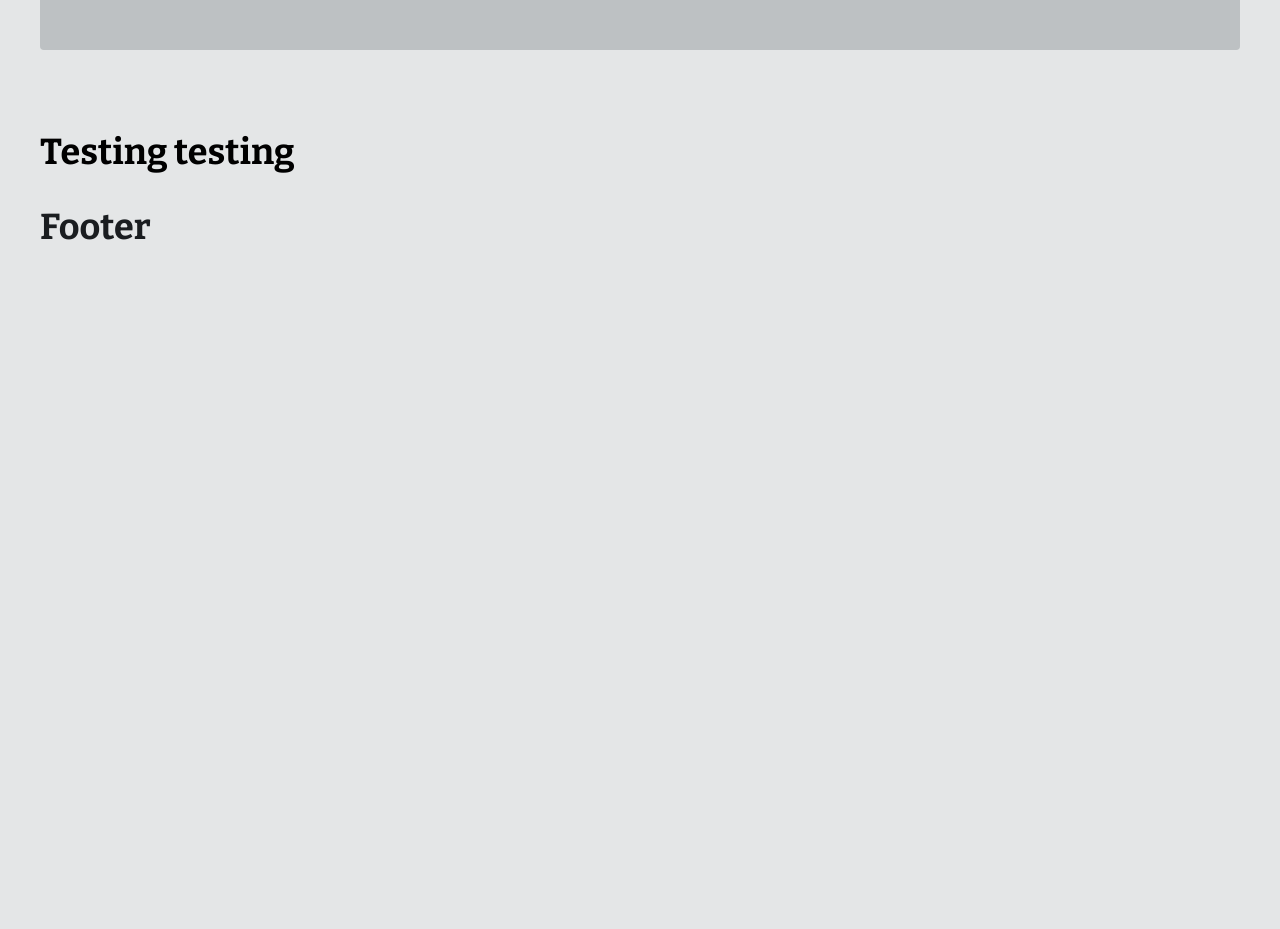
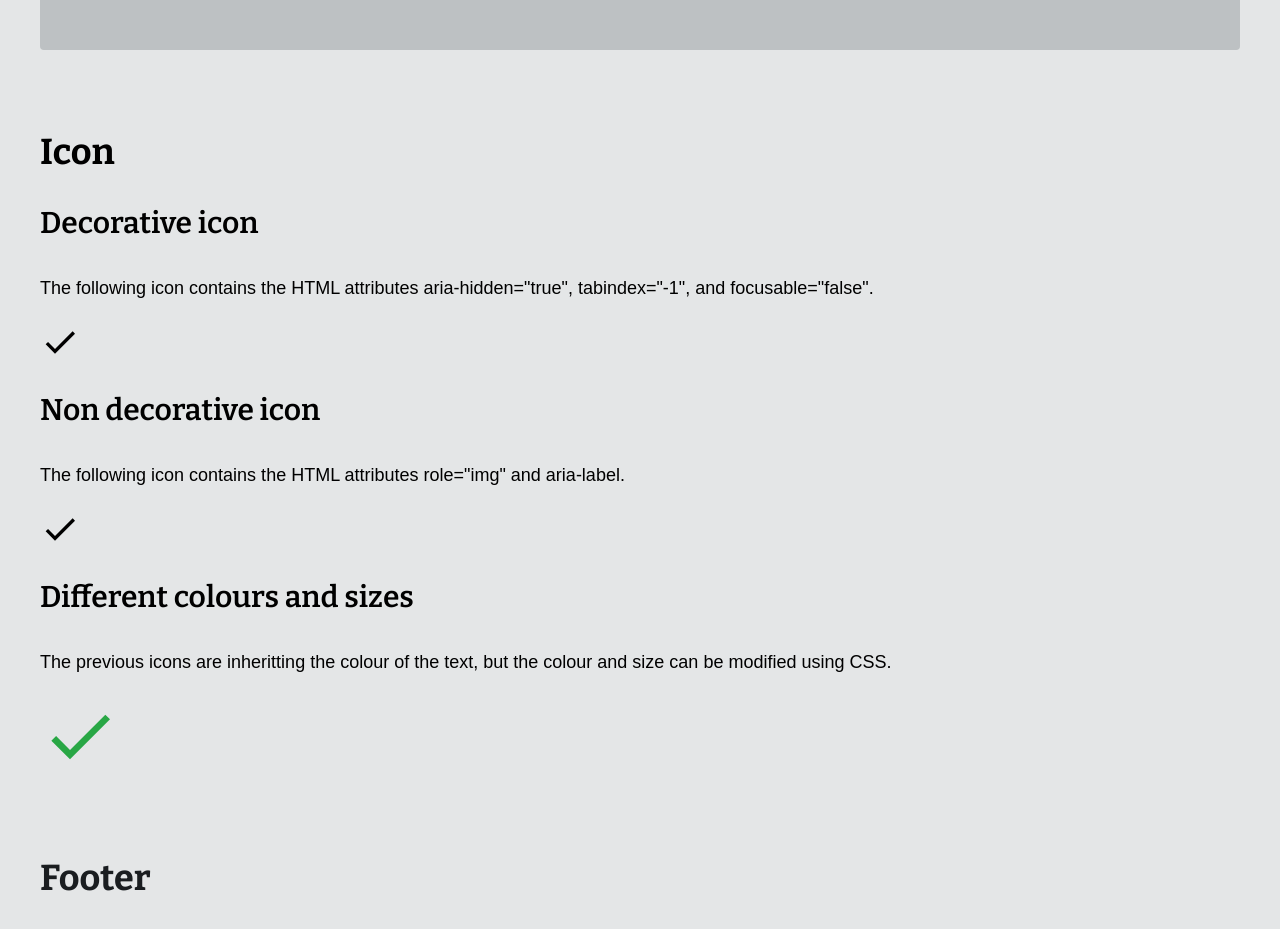
Before and after one commit to marboqmar/starter, a React (Vite) app: page / in a window 1280 px wide. Shown: the part 1600-2529 px from the top of the page. Before the commit the page ends 1880 px from the top, so only its background shows below. Built offline with nearby package versions, Linux system fonts and the light colour scheme; a web font is replaced by a local one.

Commit message:
Added icon component

```diff
--- a/src/components/atoms/DefinitionList/DefinitionList.jsx
+++ b/src/components/atoms/DefinitionList/DefinitionList.jsx
@@ -3,7 +3,7 @@ import { classNames } from "../../../utils/helpers";
 
 /**
  * Definition list component
- * Renders a semantic definition list (dl) with terms and descriptions.
+ * Renders a semantic definition list with terms and descriptions.
  *
  * Component props:
  * items: array of objects, each containing:
--- a/src/components/atoms/Heading/Heading.jsx
+++ b/src/components/atoms/Heading/Heading.jsx
@@ -10,7 +10,7 @@ import { classNames } from "../../../utils/helpers";
  * children: the content of the heading (ReactNode)
  * className: additional CSS classes to apply (string)
  *
- * Example:
+ * Examples:
  * <Heading level={1}>Main title</Heading>
  * <Heading>This is a heading level 2</Heading>
  */
--- /dev/null
+++ b/src/components/atoms/Icon/Icon.css
@@ -0,0 +1,18 @@
+.icon {
+  width: var(--spacing-md);
+  height: var(--spacing-md);
+  flex-shrink: 0;
+  display: inline-block;
+  vertical-align: middle;
+  fill: currentColor;
+  max-width: 100%;
+  max-height: 100%;
+}
+
+.icon path,
+.icon circle,
+.icon rect,
+.icon polygon {
+  fill: inherit;
+  stroke: inherit;
+}
--- /dev/null
+++ b/src/components/atoms/Icon/Icon.jsx
@@ -0,0 +1,49 @@
+import "./Icon.css";
+import { classNames } from "../../../utils/helpers";
+
+/**
+ * Icon component
+ * Renders an SVG.
+ *
+ * Component props:
+ * viewBox: position and dimension of the icon. Defaults to "0 0 24 24"
+ * isDecorative: adds aria-hidden true and tabindex -1 if true, and role img and aria-label if false (boolean)
+ * ariaLabel: icon's accessible name (string). It is only added if isDecorative is false
+ * rest: additional props to pass to the underlying component (object)
+ *
+ * Example:
+ * <Icon isDecorative>
+ *   <path d="M9..." />
+ * </Icon>
+ */
+
+export const Icon = ({
+  className = "",
+  viewBox = "0 0 24 24",
+  isDecorative = false,
+  ariaLabel,
+  children,
+  ...rest
+}) => {
+  const accessibilityProps = isDecorative
+    ? {
+      "aria-hidden": "true",
+      tabIndex: -1,
+      focusable: "false",
+      }
+    : {
+      role: "img",
+      "aria-label": ariaLabel,
+    } ;
+
+  return (
+    <svg
+      viewBox={viewBox}
+      className={classNames("icon", className)}
+      {...accessibilityProps}
+      {...rest}
+    >
+      {children}
+    </svg>
+  )
+};
--- a/src/css/pages/Components.css
+++ b/src/css/pages/Components.css
@@ -29,6 +29,12 @@
   border-radius: var(--radius-sm);
 }
 
+.icon.large-coloured {
+  width: var(--spacing-xl);
+  height: var(--spacing-xl);
+  fill: var(--colour-success);
+}
+
 @media (min-width: 768px) {
   .button-components {
     display: flex;
--- a/src/pages/Components.jsx
+++ b/src/pages/Components.jsx
@@ -2,6 +2,7 @@ import { Button } from "../components/atoms/Button/Button"
 import { Link } from "react-router-dom";
 import { DefinitionList } from "../components/atoms/DefinitionList/DefinitionList";
 import { Heading } from "../components/atoms/Heading/Heading";
+import { Icon } from "../components/atoms/Icon/Icon"
 
 const descriptions = [
   { id: 1, term: 'Colour', description: 'blue' },
@@ -111,7 +112,25 @@ export const Components = () => {
         </div>
       </div>
 
-      <Heading level={7}>Testing testing</Heading>
+      {/* Icon */}
+      <div className="component-section">
+        <Heading>Icon</Heading>
+        <Heading level={3}>Decorative icon</Heading>
+        <p>The following icon contains the HTML attributes aria-hidden="true", tabindex="-1", and focusable="false".</p>
+        <Icon isDecorative>
+          <path d="M9 16.17L4.83 12l-1.42 1.41L9 19 21 7l-1.41-1.41z" />
+        </Icon>
+        <Heading level={3}>Non decorative icon</Heading>
+        <p>The following icon contains the HTML attributes role="img" and aria-label.</p>
+        <Icon ariaLabel={"check mark"}>
+          <path d="M9 16.17L4.83 12l-1.42 1.41L9 19 21 7l-1.41-1.41z" />
+        </Icon>
+        <Heading level={3}>Different colours and sizes</Heading>
+        <p>The previous icons are inheritting the colour of the text, but the colour and size can be modified using CSS.</p>
+        <Icon isDecorative className="large-coloured">
+          <path d="M9 16.17L4.83 12l-1.42 1.41L9 19 21 7l-1.41-1.41z" />
+        </Icon>
+      </div>
     </div>
   )
 }
```
